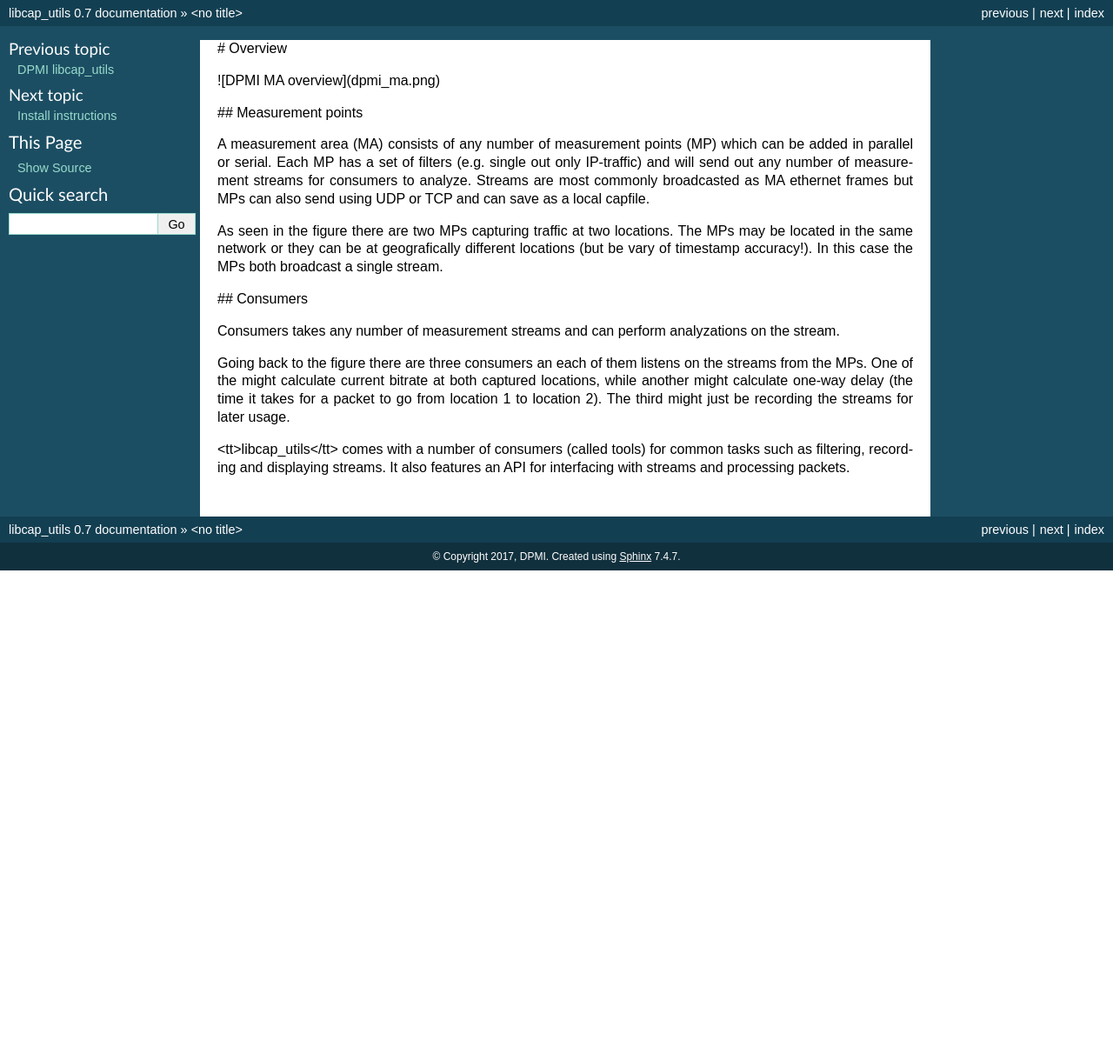
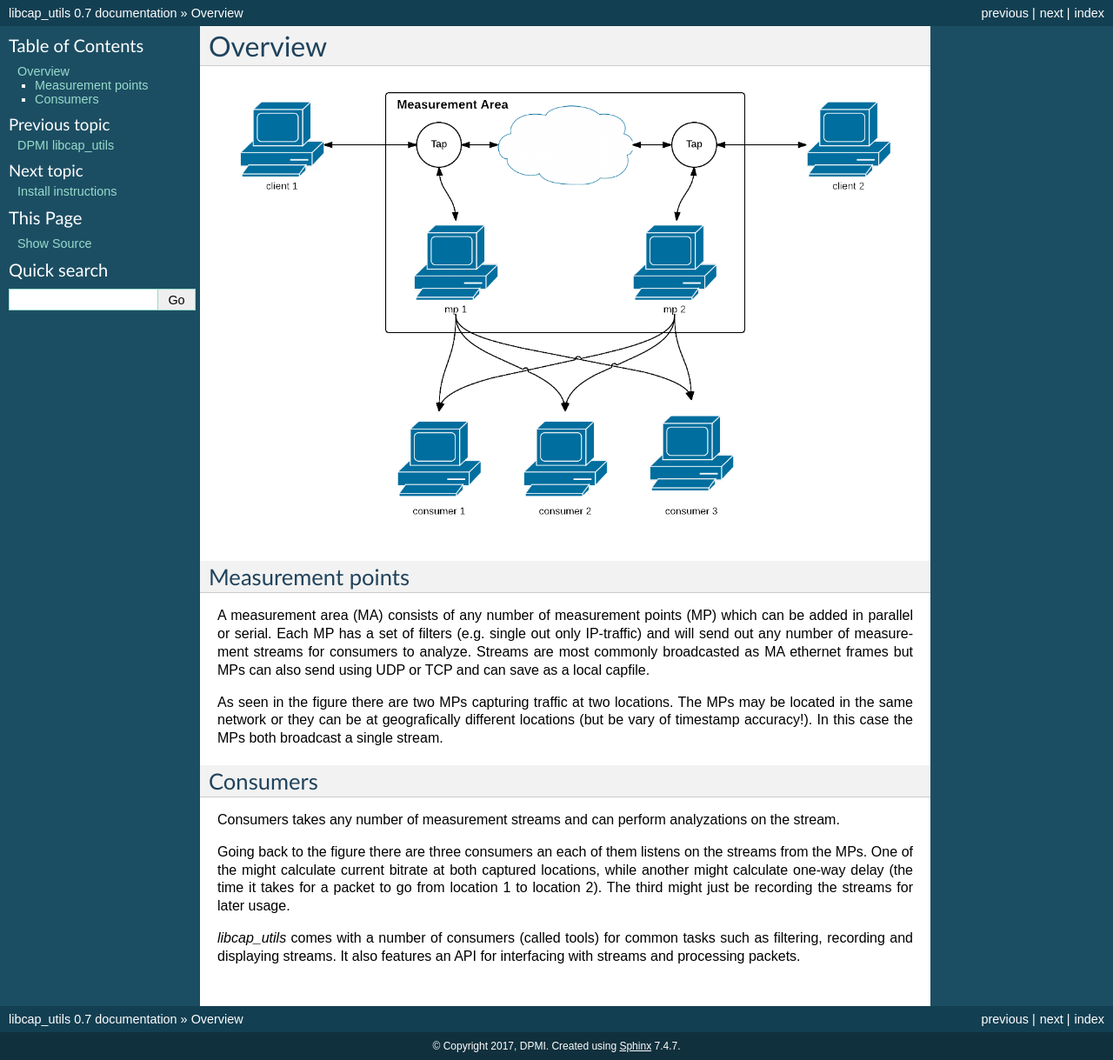
Before and after one commit to DPMI/libcap_utils, a Sphinx documentation site: the page built from docs/overview.rst, in a window 1280 px wide. Shown: the whole page at 87% size. Built offline with Sphinx 7.4.7, drawn with Linux system fonts in a browser that asks for light colours; before the commit the page ends 900 px from its top, so only the background shows below that; some of the changed lines change nothing that is shown.

Commit message:
docs: convert to rst and reformat

```diff
--- a/docs/overview.rst
+++ b/docs/overview.rst
@@ -1,34 +1,34 @@
-# Overview
+Overview
+========
 
-![DPMI MA overview](dpmi_ma.png)
+.. image:: images/dpmi_ma.png
 
-## Measurement points
+Measurement points
+------------------
 
-A measurement area (MA) consists of any number of measurement points
-(MP) which can be added in parallel or serial. Each MP has a set of
-filters (e.g. single out only IP-traffic) and will send out
-any number of measurement streams for consumers to analyze. Streams are most
-commonly broadcasted as MA ethernet frames but MPs can also send using
-UDP or TCP and can save as a local capfile.
+A measurement area (MA) consists of any number of measurement points (MP) which
+can be added in parallel or serial. Each MP has a set of filters (e.g. single
+out only IP-traffic) and will send out any number of measurement streams for
+consumers to analyze. Streams are most commonly broadcasted as MA ethernet
+frames but MPs can also send using UDP or TCP and can save as a local capfile.
 
-As seen in the figure there are two MPs capturing traffic at two
-locations. The MPs may be located in the same network or they can be
-at geografically different locations (but be vary of timestamp
-accuracy!). In this case the MPs both broadcast a single stream.
+As seen in the figure there are two MPs capturing traffic at two locations. The
+MPs may be located in the same network or they can be at geografically different
+locations (but be vary of timestamp accuracy!). In this case the MPs both
+broadcast a single stream.
 
-## Consumers
+Consumers
+---------
 
-Consumers takes any number of measurement streams and can perform
-analyzations on the stream.
+Consumers takes any number of measurement streams and can perform analyzations
+on the stream.
 
-Going back to the figure there are three consumers an each of them
-listens on the streams from the MPs. One of the might calculate
-current bitrate at both captured locations, while another might
-calculate one-way delay (the time it takes for a packet to go from
-location 1 to location 2). The third might just be recording the
-streams for later usage.
+Going back to the figure there are three consumers an each of them listens on
+the streams from the MPs. One of the might calculate current bitrate at both
+captured locations, while another might calculate one-way delay (the time it
+takes for a packet to go from location 1 to location 2). The third might just be
+recording the streams for later usage.
 
-<tt>libcap_utils</tt> comes with a number of consumers (called tools)
-for common tasks such as filtering, recording and displaying
-streams. It also features an API for interfacing with streams and
-processing packets.
+`libcap_utils` comes with a number of consumers (called tools) for common tasks
+such as filtering, recording and displaying streams. It also features an API for
+interfacing with streams and processing packets.
```
Also changed, not shown: docs/images/dpmi_ma.png (renamed from docs/dpmi_ma.png).
